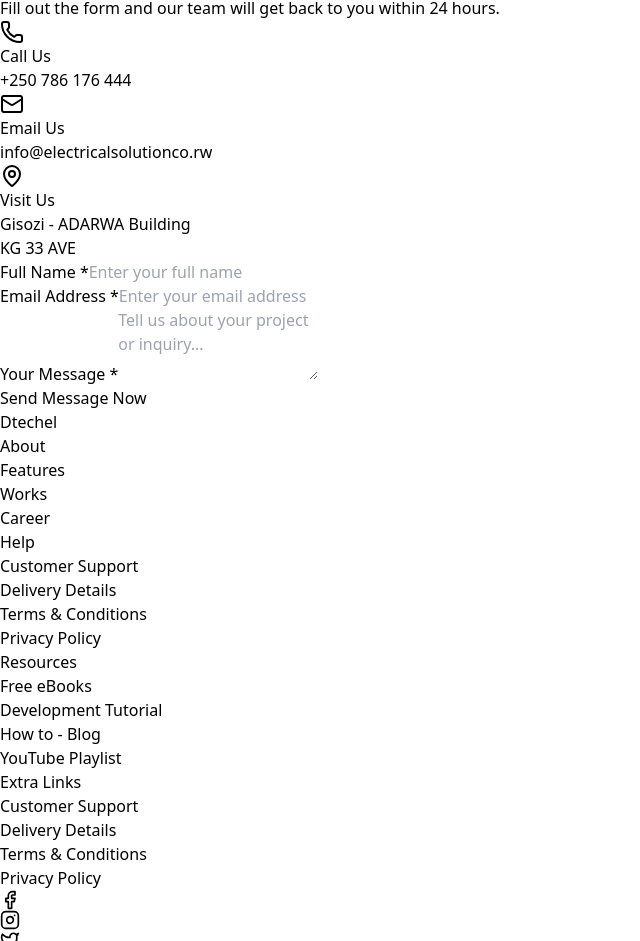
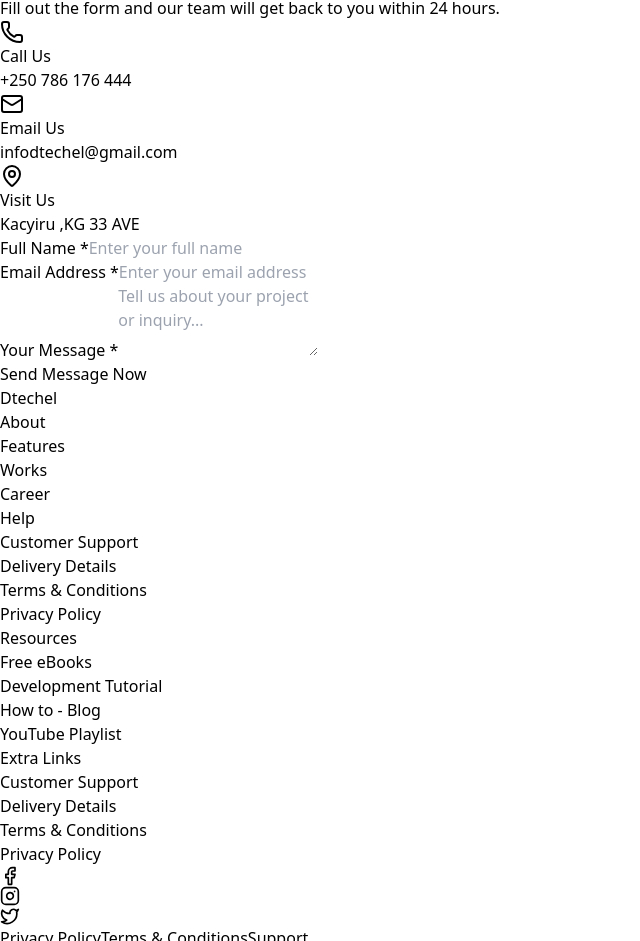
Before and after one commit to elisate/dtechel, a React (Vite) app: page / in a window 1280 px wide. Shown: the part 7626-8567 px from the top of the page, without its empty margins (0-640 px from the left). Built offline with nearby package versions, Linux system fonts and the light colour scheme.

Commit message:
fix some change

```diff
--- a/src/LandingPageComponents/Blog.tsx
+++ b/src/LandingPageComponents/Blog.tsx
@@ -78,7 +78,7 @@ function Blog() {
               </div>
 
               {/* Post Title */}
-              <h3 className="text-xl sm:text-2xl font-bold text-gray-900 mb-3 group-hover:text-orange-500 transition-colors duration-300 leading-tight">
+              <h3 className="text-xl sm:text-2xl font-medium text-gray-900 mb-3 group-hover:text-orange-500 transition-colors duration-300 leading-tight">
                 {post.title}
               </h3>
 
--- a/src/LandingPageComponents/Contact.tsx
+++ b/src/LandingPageComponents/Contact.tsx
@@ -39,7 +39,7 @@ function Contact() {
                         {/* Contact Information Card */}
                         <div className="rounded-3xl p-10">
                             <div>
-                                <h2 className="text-3xl font-bold mb-3 text-gray-900">Contact Information</h2>
+                                <h2 className="text-xl sm:text-2xl font-medium mb-3 text-gray-900">Contact Information</h2>
                                 <p className="text-gray-600 mb-10">Fill out the form and our team will get back to you within 24 hours.</p>
 
                                 <div className="space-y-8">
@@ -49,7 +49,7 @@ function Contact() {
                                             <Phone className="w-6 h-6 text-white" />
                                         </div>
                                         <div className="flex-1">
-                                            <h3 className="font-semibold text-xl mb-2 text-gray-900">Call Us</h3>
+                                            <h3 className="text-sm font-semibold mb-2 text-gray-900">Call Us</h3>
                                             <a href="tel:+250786176444" className="text-gray-600 hover:text-orange-500 transition-colors text-lg">
                                                 +250 786 176 444
                                             </a>
@@ -62,9 +62,9 @@ function Contact() {
                                             <Mail className="w-6 h-6 text-white" />
                                         </div>
                                         <div className="flex-1">
-                                            <h3 className="font-semibold text-xl mb-2 text-gray-900">Email Us</h3>
-                                            <a href="mailto:info@electricalsolutionco.rw" className="text-gray-600 hover:text-orange-500 transition-colors text-lg break-all">
-                                                info@electricalsolutionco.rw
+                                            <h3 className="text-sm font-semibold mb-2 text-gray-900">Email Us</h3>
+                                            <a href="mailto:infodtechel@gmail.com" className="text-gray-600 hover:text-orange-500 transition-colors text-lg break-all">
+                                            infodtechel@gmail.com
                                             </a>
                                         </div>
                                     </div>
@@ -75,9 +75,9 @@ function Contact() {
                                             <MapPin className="w-6 h-6 text-white" />
                                         </div>
                                         <div className="flex-1">
-                                            <h3 className="font-semibold text-xl mb-2 text-gray-900">Visit Us</h3>
+                                            <h3 className="text-sm font-semibold mb-2 text-gray-900">Visit Us</h3>
                                             <p className="text-gray-600 text-lg leading-relaxed">
-                                                Gisozi - ADARWA Building<br />KG 33 AVE
+                                                Kacyiru ,KG 33 AVE
                                             </p>
                                         </div>
                                     </div>
```
